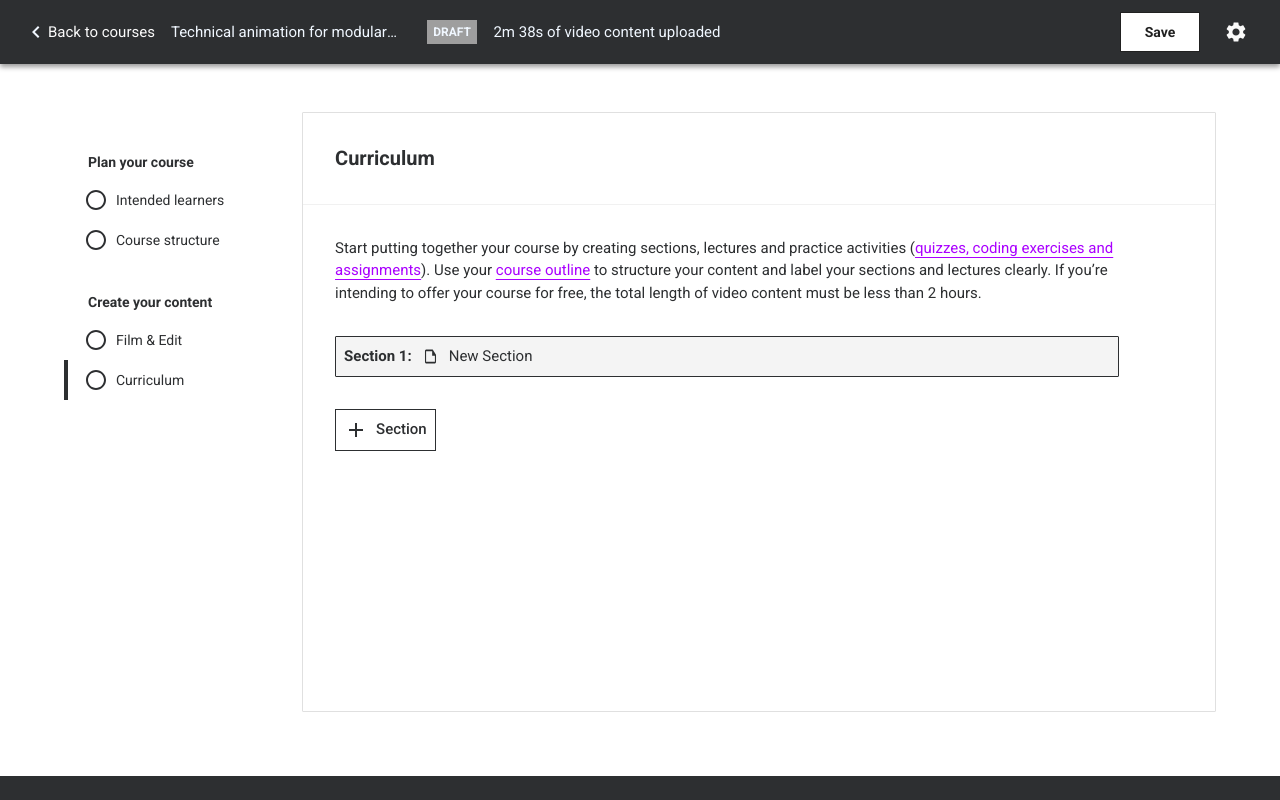
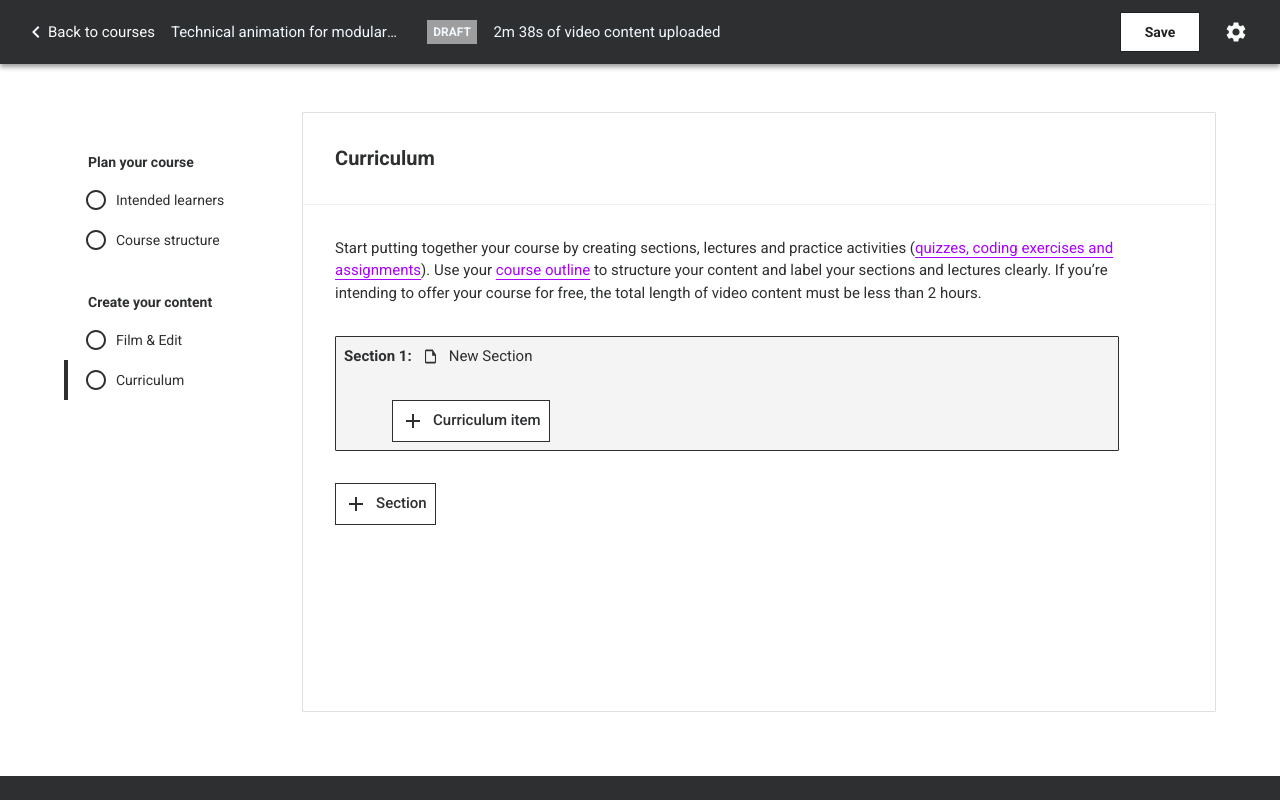
Before and after one commit to tuheli/video-course-platform, a React (Vite) app: page /instructor/course/1/manage/curriculum in a window 1280 px wide. Shown: the top 800 px of the page. Built offline with nearby package versions, Linux system fonts and the light colour scheme.

Commit message:
Added items addition component

```diff
--- a/src/components/manage-course-curriculum-page/curriculum/section/CurriculumSection.tsx
+++ b/src/components/manage-course-curriculum-page/curriculum/section/CurriculumSection.tsx
@@ -4,6 +4,7 @@ import { CurriculumSectionContext } from '../../../../contexts/CurriculumSection
 import { SectionEditingHeading } from '../SectionEditingHeading';
 import { EditSectionTitleAndLearningObjective } from './EditSectionTitleAndLearningObjective';
 import { useEditableCurriculumItem } from '../../../../hooks/useEditableCurriculumItem';
+import { CurriculumItemSelection } from '../CurriculumItemSelection';
 
 interface CurriculumSectionProps {
   courseDraftId: string;
@@ -42,6 +43,7 @@ export const CurriculumSection = ({
         <Stack
           sx={{
             flexDirection: 'column',
+            gap: 2,
           }}
         >
           {isHeadingPartVisible && (
@@ -56,6 +58,16 @@ export const CurriculumSection = ({
               changeHeadingVisibility={changeHeadingVisibility}
             />
           )}
+          <Stack
+            sx={{
+              flexDirection: 'column',
+              mt: 2,
+              pl: 6,
+              pr: 1,
+            }}
+          >
+            <CurriculumItemSelection />
+          </Stack>
         </Stack>
       </Paper>
     </CurriculumSectionContext.Provider>
```
